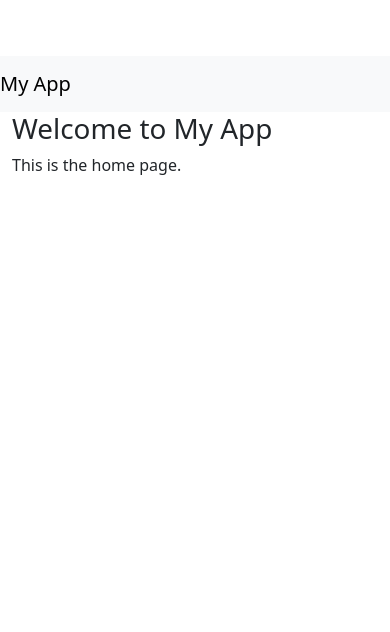
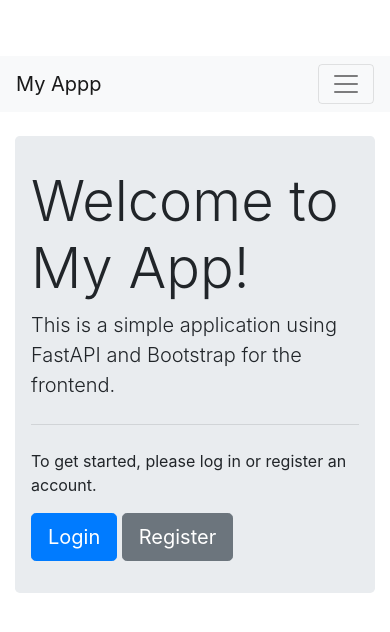
Before and after one commit to hebermudezg/activos-intelectuales-sennova, a FastAPI app: template src/templates/index.html in a window 390 px wide. Shown: the top 632 px of the page. Run offline with FastAPI, Linux system fonts and the light colour scheme; the template is opened without the code that fills it, so the values that code supplies are empty; some libraries are stand-ins or nearby versions.

Commit message:
GUI, Login

```diff
--- a/src/api/main.py
+++ b/src/api/main.py
@@ -1,18 +1,16 @@
 from fastapi import FastAPI, Request, Depends
-from fastapi.responses import HTMLResponse
+from fastapi.responses import HTMLResponse, RedirectResponse
 from fastapi.templating import Jinja2Templates
-from fastapi.security import OAuth2PasswordBearer
+from .auth import router as auth_router, get_current_user
 from .usuarios import router as usuarios_router
 from .productos import router as productos_router
 from .programas import router as programas_router
 from .proyectos import router as proyectos_router
-from .auth import router as auth_router, get_current_user
-from ..db.database import engine
+from ..db.database import init_db
 from ..db import models
-from .models import UsuarioCreate
 
-# Automatically create database tables based on SQLAlchemy models at startup.
-models.Base.metadata.create_all(bind=engine)
+# Inicializar la base de datos
+init_db()
 
 app = FastAPI(
     title="API con Autenticación",
@@ -27,10 +25,8 @@ app = FastAPI(
     ],
 )
 
-# Templates
 templates = Jinja2Templates(directory="src/templates")
 
-# Include routers from different modules
 app.include_router(auth_router, prefix="/auth", tags=["Auth"])
 app.include_router(usuarios_router, prefix="/usuarios", tags=["Usuarios"])
 app.include_router(productos_router, prefix="/productos", tags=["Productos"])
@@ -38,7 +34,13 @@ app.include_router(programas_router, prefix="/programas", tags=["Programas"])
 app.include_router(proyectos_router, prefix="/proyectos", tags=["Proyectos"])
 
 @app.get("/", response_class=HTMLResponse, tags=["General"])
-async def read_root(request: Request, user: UsuarioCreate = Depends(get_current_user)):
-    return templates.TemplateResponse("index.html", {"request": request, "user": user})
+async def read_root(request: Request):
+    return templates.TemplateResponse("index.html", {"request": request})
 
-# Define more routers or additional configurations if needed
+@app.get("/dashboard", response_class=HTMLResponse, tags=["General"])
+async def dashboard(request: Request, user: models.Usuario = Depends(get_current_user)):
+    return templates.TemplateResponse("dashboard.html", {"request": request, "user": user})
+
+@app.get("/auth/login", response_class=HTMLResponse, tags=["Auth"])
+async def login(request: Request):
+    return templates.TemplateResponse("login.html", {"request": request})
--- a/src/templates/base.html
+++ b/src/templates/base.html
@@ -4,30 +4,32 @@
     <meta charset="UTF-8">
     <meta name="viewport" content="width=device-width, initial-scale=1.0">
     <title>{% block title %}My App{% endblock %}</title>
-    <link rel="stylesheet" href="/static/bootstrap/css/bootstrap.min.css">
-    <link rel="stylesheet" href="/static/css/styles.css">
+    <link href="https://stackpath.bootstrapcdn.com/bootstrap/4.5.2/css/bootstrap.min.css" rel="stylesheet">
+    <link href="/static/css/styles.css" rel="stylesheet">
 </head>
 <body>
     <nav class="navbar navbar-expand-lg navbar-light bg-light">
-        <a class="navbar-brand" href="/">My App</a>
-        <div class="collapse navbar-collapse">
-            <ul class="navbar-nav mr-auto">
+        <a class="navbar-brand" href="#">My Appp</a>
+        <button class="navbar-toggler" type="button" data-toggle="collapse" data-target="#navbarNav" aria-controls="navbarNav" aria-expanded="false" aria-label="Toggle navigation">
+            <span class="navbar-toggler-icon"></span>
+        </button>
+        <div class="collapse navbar-collapse" id="navbarNav">
+            <ul class="navbar-nav ml-auto">
                 <li class="nav-item">
                     <a class="nav-link" href="/">Home</a>
                 </li>
                 <li class="nav-item">
-                    <a class="nav-link" href="/usuarios">Usuarios</a>
+                    <a class="nav-link" href="/auth/login">Login</a>
                 </li>
-                <!-- Add more nav links as needed -->
             </ul>
         </div>
     </nav>
-
-    <div class="container">
+    <div class="container mt-4">
         {% block content %}{% endblock %}
     </div>
-
-    <script src="/static/bootstrap/js/bootstrap.bundle.min.js"></script>
+    <script src="https://code.jquery.com/jquery-3.5.1.slim.min.js"></script>
+    <script src="https://cdn.jsdelivr.net/npm/@popperjs/core@2.9.2/dist/umd/popper.min.js"></script>
+    <script src="https://stackpath.bootstrapcdn.com/bootstrap/4.5.2/js/bootstrap.min.js"></script>
     <script src="/static/js/scripts.js"></script>
 </body>
 </html>
--- a/src/templates/index.html
+++ b/src/templates/index.html
@@ -3,6 +3,12 @@
 {% block title %}Home{% endblock %}
 
 {% block content %}
-<h1>Welcome to My App</h1>
-<p>This is the home page.</p>
+<div class="jumbotron">
+    <h1 class="display-4">Welcome to My App!</h1>
+    <p class="lead">This is a simple application using FastAPI and Bootstrap for the frontend.</p>
+    <hr class="my-4">
+    <p>To get started, please log in or register an account.</p>
+    <a class="btn btn-primary btn-lg" href="/auth/login" role="button">Login</a>
+    <a class="btn btn-secondary btn-lg" href="/auth/register" role="button">Register</a>
+</div>
 {% endblock %}
```
Also changed, not shown: src/templates/dashboard.html (added, +40 -0 lines), src/templates/login.html (added, +54 -0 lines).
